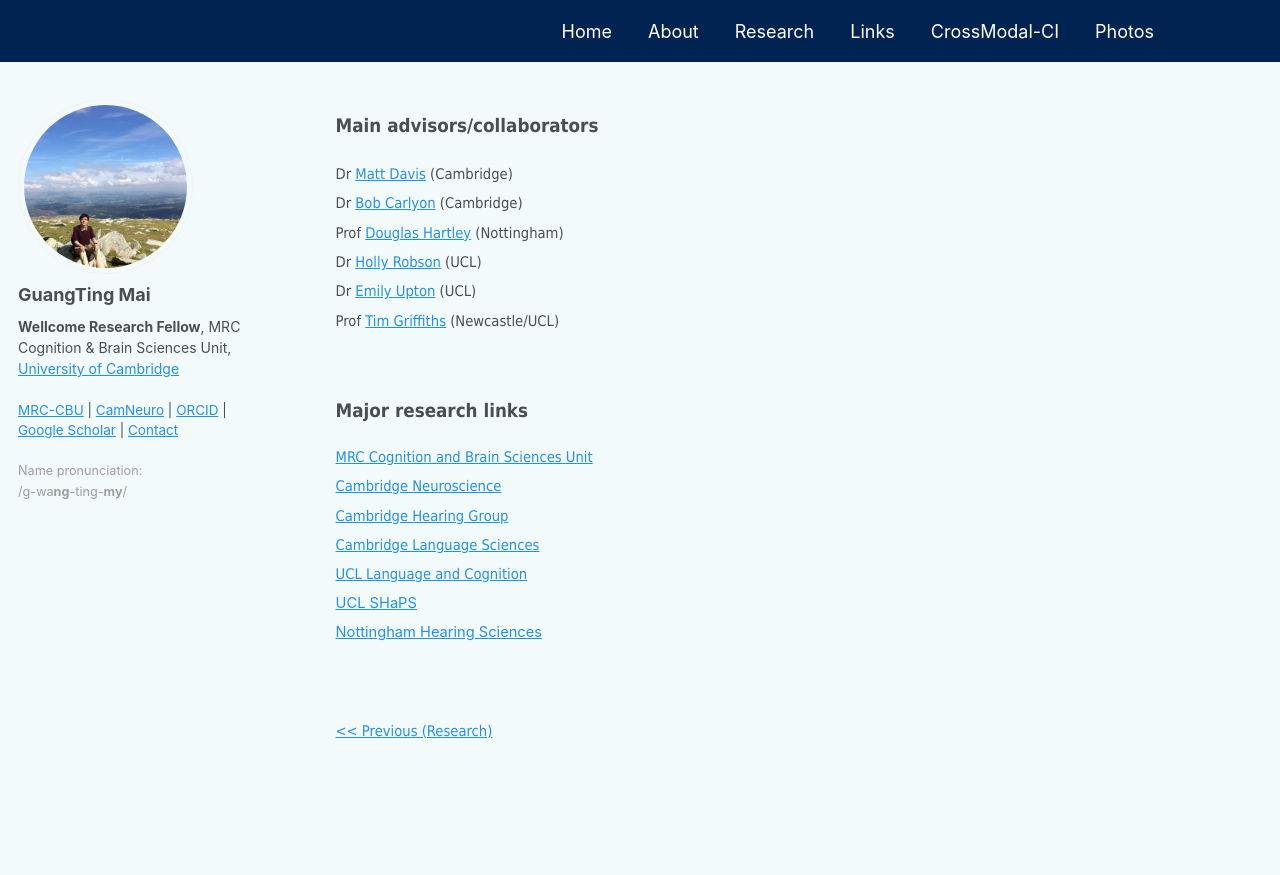
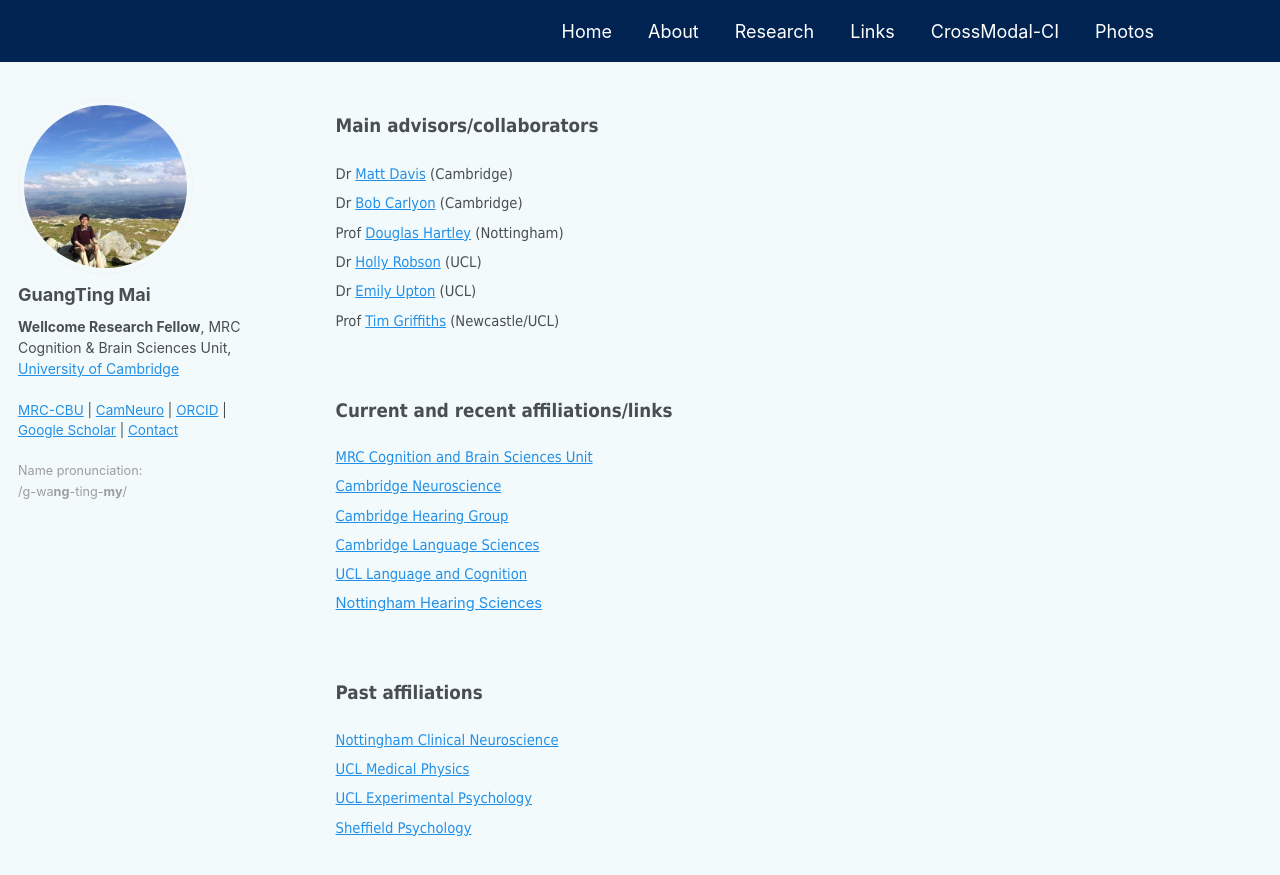
Before and after one commit to guangtingmai/guangtingmai.github.io, a Jekyll site: the page built from _pages/research-links.html, in a window 1280 px wide and 900 px high. Shown: the top 875 px of the window. Built offline with Jekyll 4.4.1, drawn with Linux system fonts in a browser that asks for light colours.

Commit message:
Update research-links.html

```diff
--- a/_pages/research-links.html
+++ b/_pages/research-links.html
@@ -14,15 +14,22 @@
   <span style="font-size: 11pt;font-family: Tahoma;line-height: 2;display: block;">Prof <a href="https://www.ncl.ac.uk/medical-sciences/people/profile/timgriffiths.html">Tim Griffiths</a> (Newcastle/UCL)</span>
 </p>
 <br>
-<p><span style="font-size: 14pt;font-family: Tahoma;line-height: 0.8;display: block;margin-bottom: 0"><strong>Major research links</strong></span></p>
+<p><span style="font-size: 14pt;font-family: Tahoma;line-height: 0.8;display: block;margin-bottom: 0"><strong>Current and recent affiliations/links</strong></span></p>
 <p>
   <span style="font-size: 11pt;font-family: Tahoma;line-height: 2;display: block;"><a href="https://www.mrc-cbu.cam.ac.uk/">MRC Cognition and Brain Sciences Unit</a></span>
   <span style="font-size: 11pt;font-family: Tahoma;line-height: 2;display: block;"><a href="https://neuroscience.cam.ac.uk/">Cambridge Neuroscience</a></span>
   <span style="font-size: 11pt;font-family: Tahoma;line-height: 2;display: block;"><a href="https://www.hearing-research.group.cam.ac.uk/">Cambridge Hearing Group</a></span>
   <span style="font-size: 11pt;font-family: Tahoma;line-height: 2;display: block;"><a href="https://www.languagesciences.cam.ac.uk/">Cambridge Language Sciences</a></span>
   <span style="font-size: 11pt;font-family: Tahoma;line-height: 2;display: block;"><a href="https://www.ucl.ac.uk/brain-sciences/pals/research/language-and-cognition">UCL Language and Cognition</a></span>
-  <span style="font-size: 11pt;line-height: 2;display: block;"><a href="https://www.ucl.ac.uk/brain-sciences/pals/research/speech-hearing-and-phonetic-sciences">UCL SHaPS</a></span>
   <span style="font-size: 11pt;line-height: 2;display: block;"><a href="https://nottinghambrc.nihr.ac.uk/research/hearing/">Nottingham Hearing Sciences</a></span>
 </p>
 <br>
+<p><span style="font-size: 14pt;font-family: Tahoma;line-height: 0.8;display: block;margin-bottom: 0"><strong>Past affiliations</strong></span></p>
+<p>
+  <span style="font-size: 11pt;font-family: Tahoma;line-height: 2;display: block;"><a href="https://www.nottingham.ac.uk/medicine/about/units-and-platforms/mental-health-and-clinical-neuroscience/">Nottingham Clinical Neuroscience</a></span>
+  <span style="font-size: 11pt;font-family: Tahoma;line-height: 2;display: block;"><a href="https://www.ucl.ac.uk/engineering/medical-physics-biomedical-engineering">UCL Medical Physics</a></span>
+  <span style="font-size: 11pt;font-family: Tahoma;line-height: 2;display: block;"><a href="https://www.ucl.ac.uk/brain-sciences/pals/research/experimental-psychology">UCL Experimental Psychology</a></span>
+  <span style="font-size: 11pt;font-family: Tahoma;line-height: 2;display: block;"><a href="https://sheffield.ac.uk/psychology">Sheffield Psychology</a></span>
+</p>
+<br>
 <p><span style="font-size: 11pt;font-family: Tahoma;line-height: 2;display: block;"><a href="https://guangtingmai.github.io/research-content/"><< Previous (Research)</a></span></p>
```
